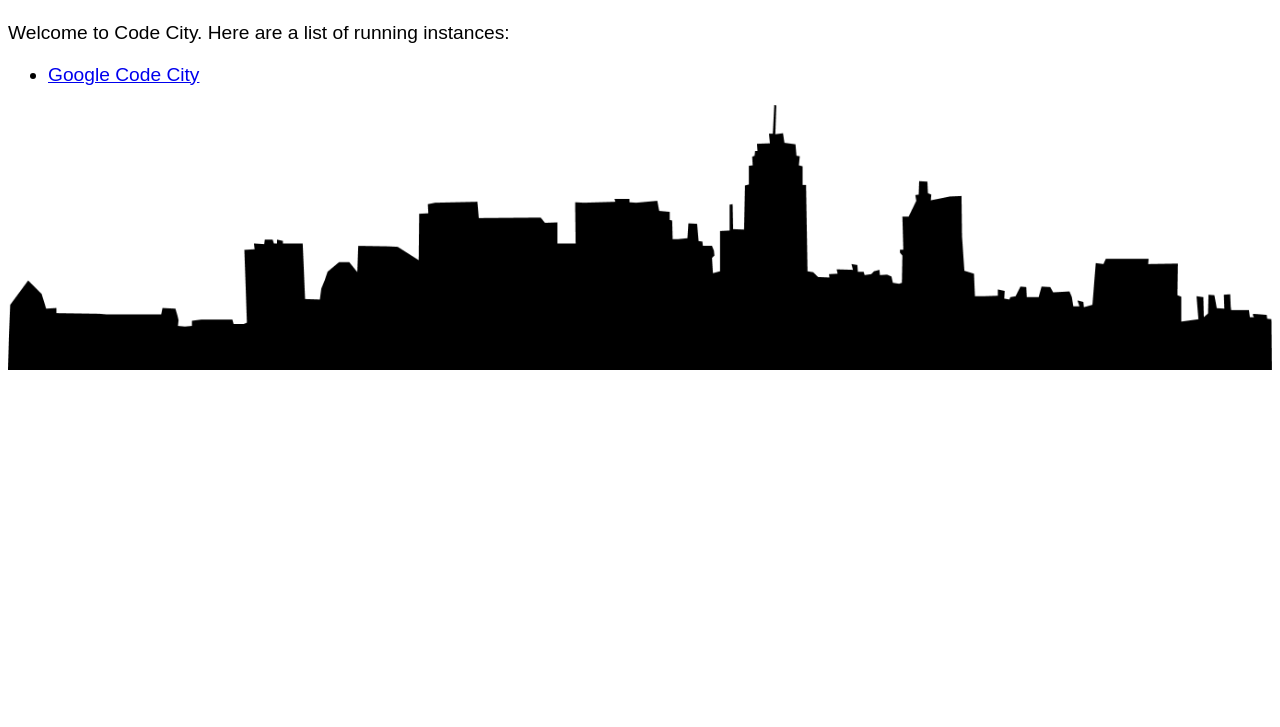
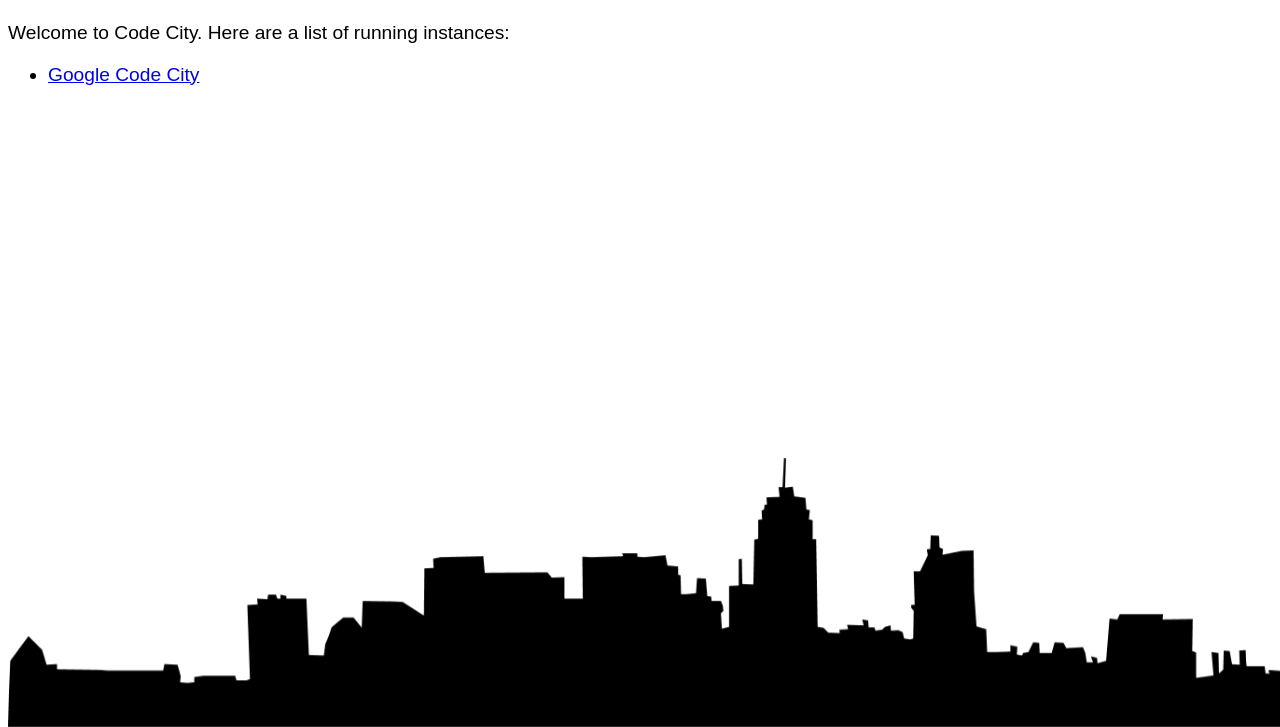
Before and after one commit to NeilFraser/CodeCityHomepage, a plain HTML site: page index.html in a window 1280 px wide. Shown: the part 73-800 px from the top of the page. Drawn offline with Linux system fonts and the light colour scheme.

Commit message:
Float skyline at bottom of page.

```diff
--- a/index.html
+++ b/index.html
@@ -8,11 +8,17 @@
 body {
   font-family: sans-serif;
   font-size: larger;
+  margin-bottom: 100px;
 }
 li {
   margin-top: 1ex;
 }
-    </style>
+#footer {
+  bottom:0;
+  position: fixed;
+  width: 100%;
+}
+</style>
 </head>
 <body>
     <h1>Code City</h1>
@@ -20,6 +26,6 @@ li {
     <ul>
         <li><a href="https://google.codecity.world">Google Code City</a></li>
     </ul>
-    <img src="static/skyline.png" style="width: 100%">
+    <img id="footer" src="static/skyline.png">
 </body>
 </html>
```
